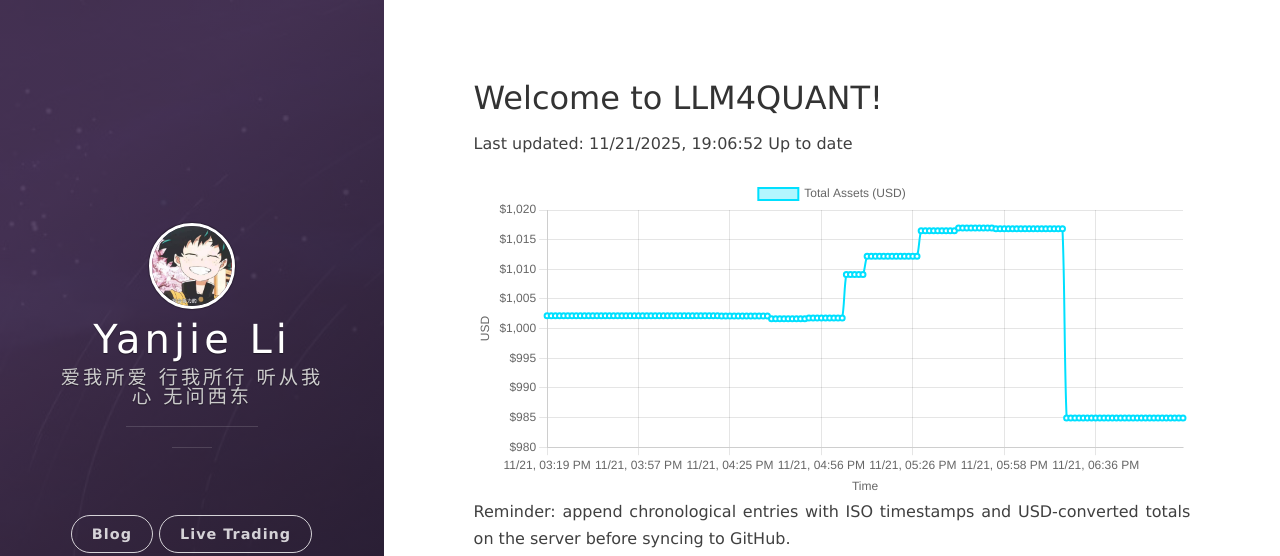
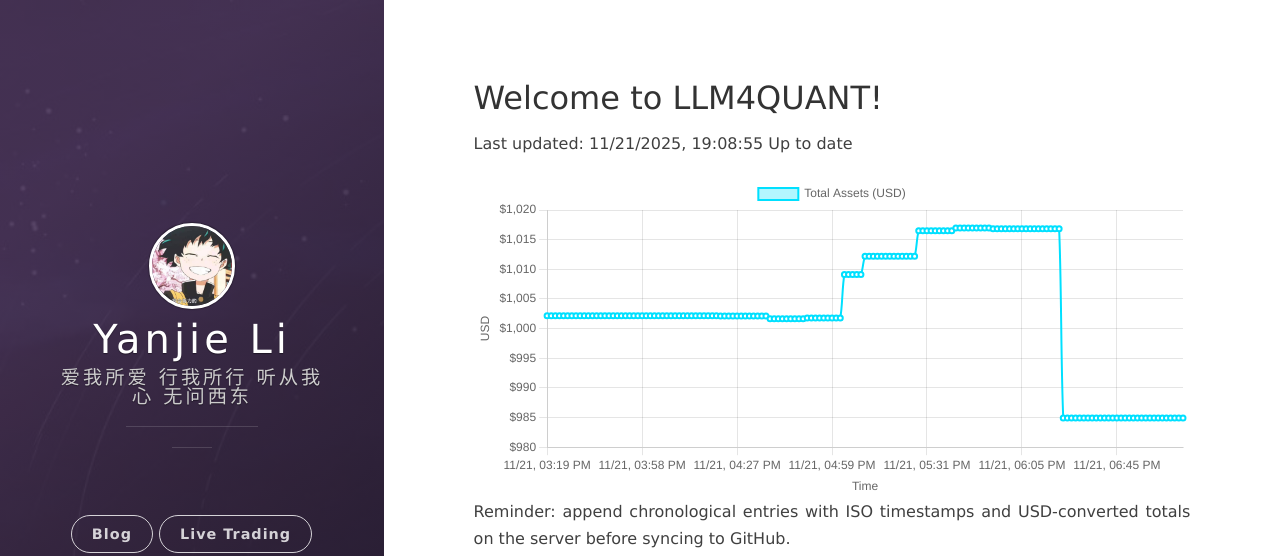
Before and after one commit to leeyegy/leeyegy.github.io, a Jekyll site: the page built from live-trading.html, in a window 1280 px wide. Shown: the top 556 px of the page. Built offline with Jekyll 4.4.1, drawn with Linux system fonts in a browser that asks for light colours; nearby versions of some CDN libraries.

Commit message:
AccountMonitor: update balance history 2025-11-22T03:08:55+08:00

```diff
--- a/assets/data/binance/balance-history.json
+++ b/assets/data/binance/balance-history.json
@@ -1,5 +1,5 @@
 {
-  "generatedAt": "2025-11-22T03:06:52+08:00",
+  "generatedAt": "2025-11-22T03:08:55+08:00",
   "asset": "total_usd_value",
   "history": [
     {
@@ -617,6 +617,10 @@
     {
       "timestamp": "2025-11-22T03:06:52+08:00",
       "totalUsd": 984.91919649
+    },
+    {
+      "timestamp": "2025-11-22T03:08:55+08:00",
+      "totalUsd": 984.91919649
     }
   ]
 }
```
